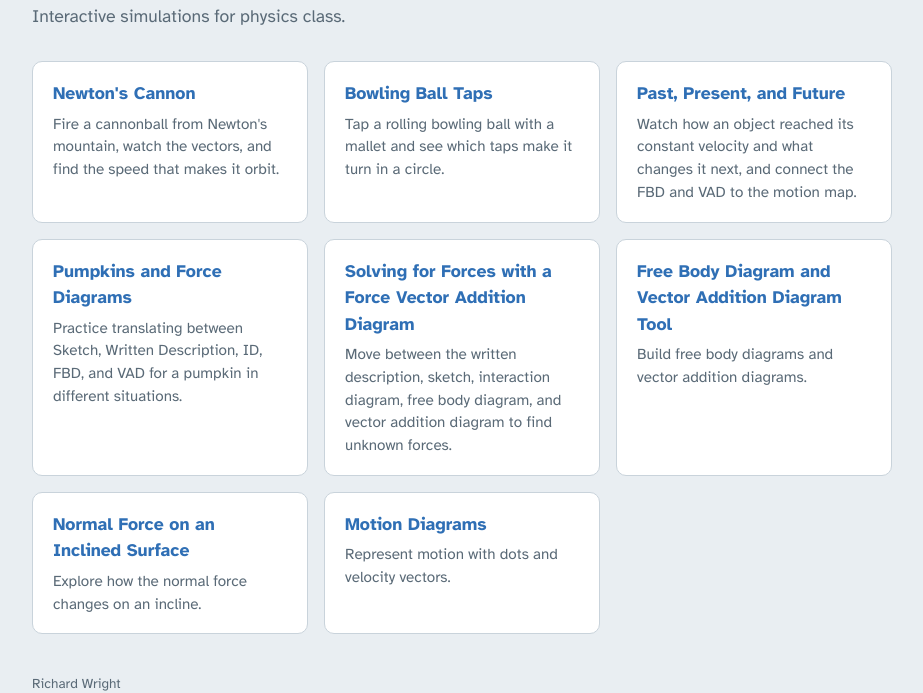
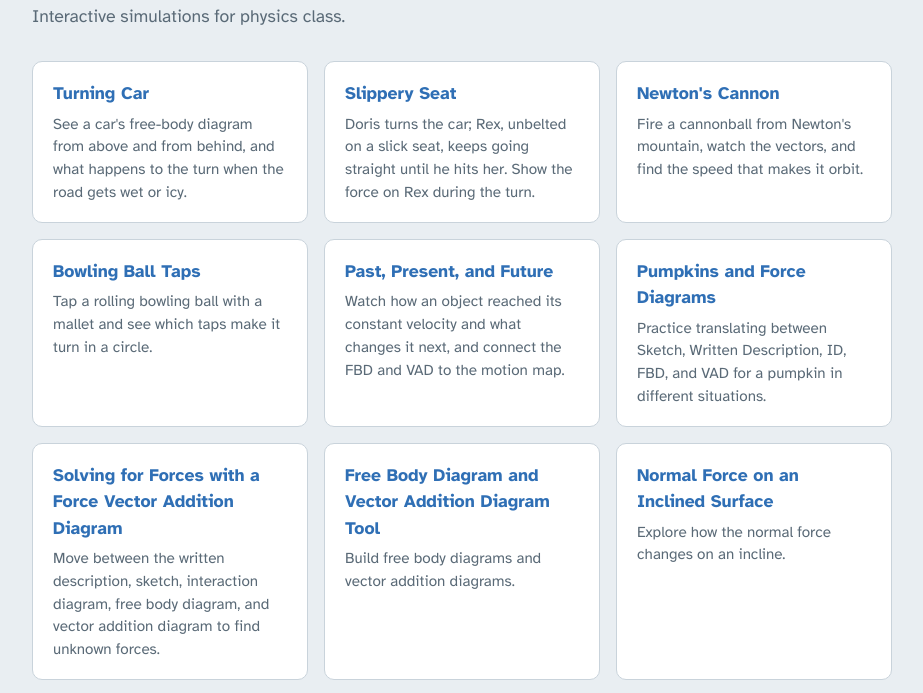
Before and after one commit to WrightPhysics/wrightphysics.github.io, a plain HTML site: page index.html in a window 1280 px wide. Shown: the part 104-797 px from the top of the page, without its empty margins (178-1101 px from the left). Drawn offline with Linux system fonts and the light colour scheme; a web font is replaced by a local one.

Commit message:
Add Turning Car and Slippery Seat cards
Co-Authored-By: Claude Opus 5.5 <noreply@anthropic.com>

```diff
--- a/index.html
+++ b/index.html
@@ -41,6 +41,14 @@ footer{margin-top:40px;color:var(--muted);font-size:.85rem}
   <h1>Wright Physics</h1>
   <p class="lede">Interactive simulations for physics class.</p>
   <ul class="tools">
+    <li class="tool"><a href="/turning-car/">
+      <h2>Turning Car</h2>
+      <p>See a car's free-body diagram from above and from behind, and what happens to the turn when the road gets wet or icy.</p>
+    </a></li>
+    <li class="tool"><a href="/slippery-seat/">
+      <h2>Slippery Seat</h2>
+      <p>Doris turns the car; Rex, unbelted on a slick seat, keeps going straight until he hits her. Show the force on Rex during the turn.</p>
+    </a></li>
     <li class="tool"><a href="/newtons-cannon/">
       <h2>Newton's Cannon</h2>
       <p>Fire a cannonball from Newton's mountain, watch the vectors, and find the speed that makes it orbit.</p>
```
